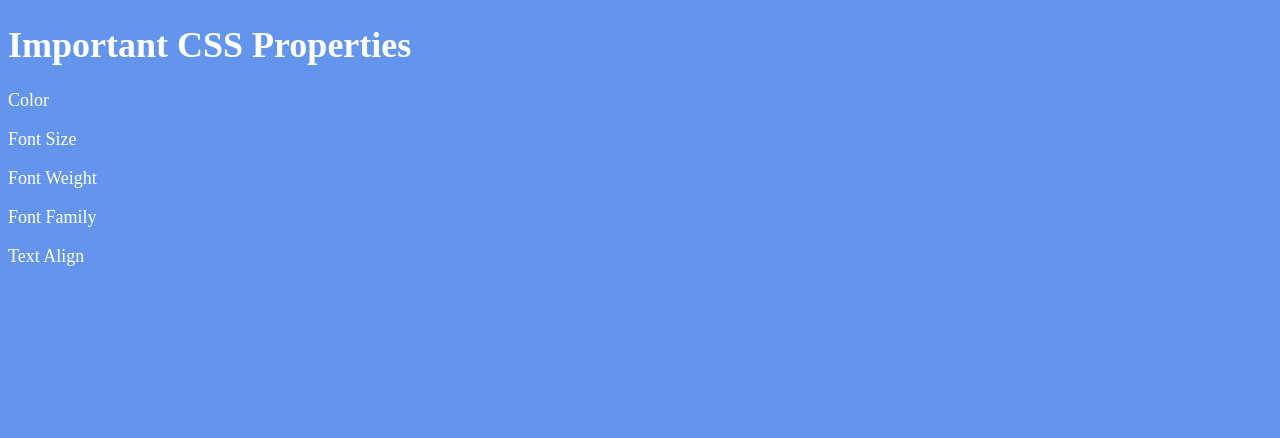
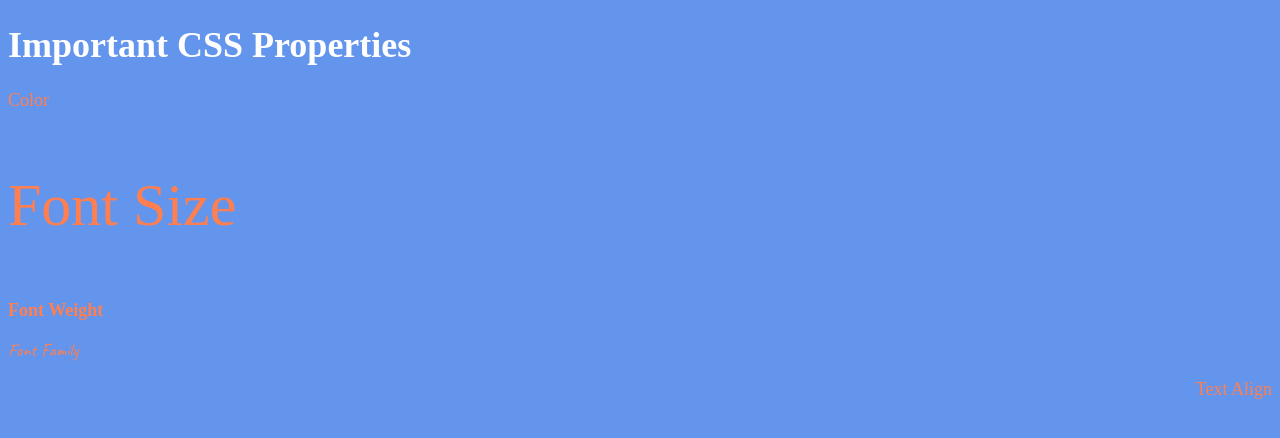
Before and after one commit to jH0wxd/webdeveloper, a plain HTML site: page 6.1+Font+Properties/index.html in a window 1280 px wide. Drawn offline with Linux system fonts and the light colour scheme.

Commit message:
Edited some files

```diff
--- a/6.1+Font+Properties/index.html
+++ b/6.1+Font+Properties/index.html
@@ -13,17 +13,37 @@
 
     /* Don't change the CSS above, add Your CSS below */
 
-
+    p{
+      color: coral;
+    }
+    #fsrem{
+      font-size: 2rem;
+    }
+    #fw{
+      font-weight: 900;
+    }
+    #font-family{
+      font-family: "Caveat";
+    }
+    #textalign{
+      text-align: right;
+    }
+    html{
+      font-size: 30px;
+    }
   </style>
+  <link rel="preconnect" href="https://fonts.googleapis.com">
+<link rel="preconnect" href="https://fonts.gstatic.com" crossorigin>
+<link href="https://fonts.googleapis.com/css2?family=Caveat:wght@400..700&family=Fira+Code:wght@300..700&family=Inter:ital,opsz,wght@0,14..32,100..900;1,14..32,100..900&family=JetBrains+Mono:ital,wght@0,100..800;1,100..800&family=Luckiest+Guy&family=Montserrat:ital,wght@0,100..900;1,100..900&family=Roboto:ital,wght@0,100..900;1,100..900&display=swap" rel="stylesheet">
 </head>
 
 <body>
   <h1>Important CSS Properties</h1>
   <p>Color</p>
-  <p>Font Size</p>
-  <p>Font Weight</p>
-  <p>Font Family</p>
-  <p>Text Align</p>
+  <p id="fsrem">Font Size</p>
+  <p id="fw">Font Weight</p>
+  <p id="font-family">Font Family</p>
+  <p id="textalign">Text Align</p>
 
   <!-- TODOs
   1. Change the color of <p>Color</p> to "coral" color.
```
Also changed, not shown: 6.1+Font+Properties/font-family.html (+10 -2 lines).
